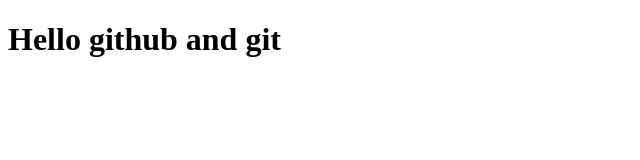
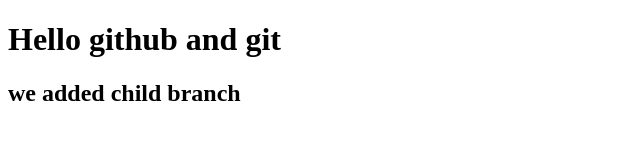
Before and after one commit to zhumahali/Zhumadyl-Project, a plain HTML site: page index.html in a window 1280 px wide. Shown: the whole page, without its empty margins (0-640 px from the left). Drawn offline with Linux system fonts and the light colour scheme.

Commit message:
child branch changes

```diff
--- a/index.html
+++ b/index.html
@@ -8,6 +8,7 @@
 <body>
 
     <h1>Hello github and git</h1>
+    <h2>we added child branch</h2>
 
 </body>
 </html>
--- a/style.css
+++ b/style.css
@@ -0,0 +1,3 @@
+h2{
+    color: green;
+}
```
Also changed, not shown: script.js (added).
